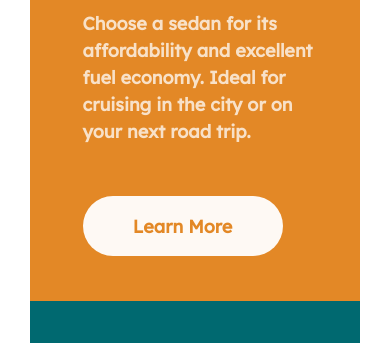
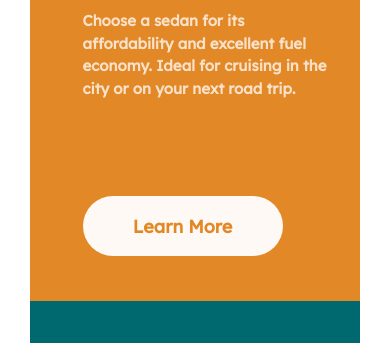
Before and after one commit to vinisp/3-column, a plain HTML site: page src/index.html in a window 390 px wide. Shown: the part 209-552 px from the top of the page. Drawn offline with Linux system fonts and the light colour scheme.

Commit message:
mobile ok again

```diff
--- a/src/style.css
+++ b/src/style.css
@@ -6,7 +6,7 @@
   box-sizing: border-box;
   font-size: 15px;
   background: hsla(0,0%,100%,0.75);
-  height: 900px;
+  height: 1440px;
 }
 
 body{
@@ -72,7 +72,7 @@ span{
 }
 
 .lineBreak{
-  font-size:1.2em;
+  font-size:1em;
 }
 
 .lineBreak:after{
```
